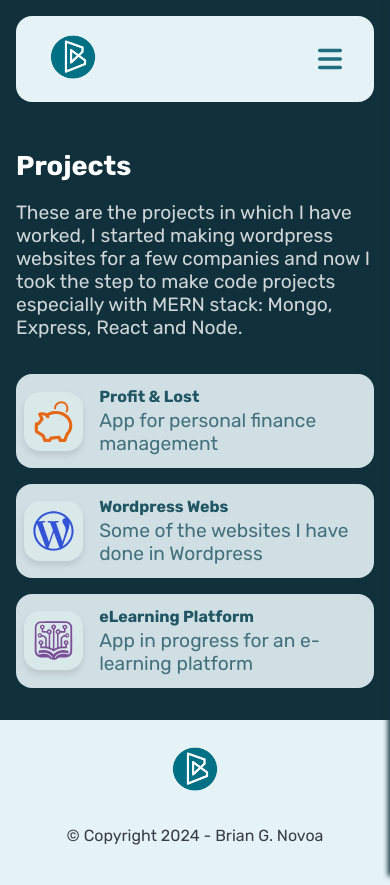
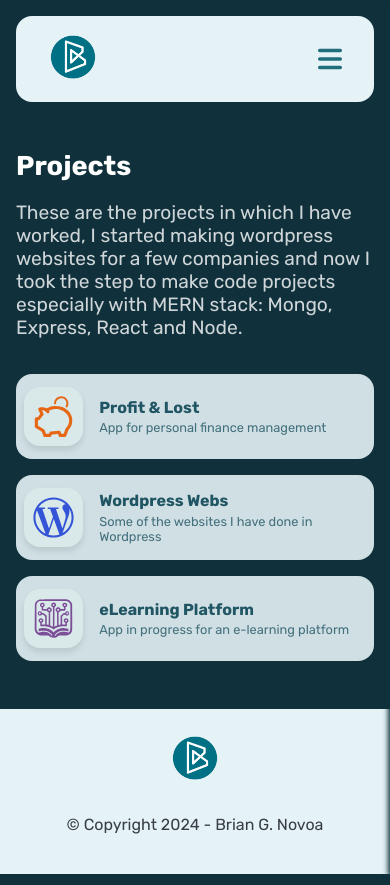
Before and after one commit to brianglezn/brian-novoa.com, a React (Vite) app: page /projects in a window 390 px wide. Built offline with nearby package versions, Linux system fonts and the light colour scheme.

Commit message:
Correcciones de css y de textos

```diff
--- a/src/components/ProjectItem.scss
+++ b/src/components/ProjectItem.scss
@@ -21,7 +21,7 @@
     opacity: 1;
   }
 
-  div {
+  .projectItem-container {
     display: flex;
     flex-direction: column;
     justify-content: center;
@@ -49,7 +49,7 @@
       height: 3.5rem;
     }
 
-    div {
+    .projectItem-container {
       h3 {
         font-size: 1.2rem;
       }
@@ -68,7 +68,7 @@
       height: 3.3rem;
     }
 
-    div {
+    .projectItem-container {
       h3 {
         font-size: 1rem;
       }
--- a/src/components/ProjectItem.tsx
+++ b/src/components/ProjectItem.tsx
@@ -11,7 +11,7 @@ const ProjectItem: React.FC<ProjectItemProps> = ({ imgSrc, title, description, h
     return (
         <a className="projectItem" href={href}>
             <img src={imgSrc} alt={title} />
-            <div>
+            <div className='projectItem-container'>
                 <h3>{title}</h3>
                 <p>{description}</p>
             </div>
--- a/src/locales/en/translation.json
+++ b/src/locales/en/translation.json
@@ -7,7 +7,7 @@
     "Home": {
         "main": {
             "title": "Web Developer",
-            "description": "I'm Brian, a frontend developer passionate about web design & learning and building new experiences.",
+            "description": "I'm Brian, a frontend developer passionate about web design. I love learning and creating new experiences that improve user interaction.",
             "contact": "Contact"
         },
         "projects": {
--- a/src/locales/es/translation.json
+++ b/src/locales/es/translation.json
@@ -7,7 +7,7 @@
     "Home": {
         "main": {
             "title": "Desarrollador Web",
-            "description": "Soy Brian, un desarrollador frontend apasionado por el diseño web y aprender y construir nuevas experiencias.",
+            "description": "Soy Brian, un desarrollador frontend apasionado por el diseño web. Me encanta aprender y crear nuevas experiencias que mejoren la interacción del usuario.",
             "contact": "Contacto"
         },
         "projects": {
@@ -75,7 +75,7 @@
             "ProfitLost": {
                 "title": "Profit & Lost",
                 "description": "App para la gestión de las finanzas personales",
-                "description2": "Con Profit&Lost, puedes gestionar sus finanzas personales con facilidad y eficacia. Nuestra intuitiva plataforma te ayudará a controlar ingresos, gastos y ahorros, todo en un mismo lugar. ¡Empieza a tomar decisiones financieras más inteligentes hoy mismo! Organiza tus finanzas, planifica tus objetivos y monitorea tu progreso con nuestras herramientas avanzadas de análisis financiero. Profit&Lost te proporciona todo lo que necesitas para mantener tus finanzas en orden y alcanzar tus metas económicas."
+                "description2": "Con Profit&Lost, puedes gestionar tus finanzas personales con facilidad y eficacia. Nuestra intuitiva plataforma te ayudará a controlar ingresos, gastos y ahorros, todo en un mismo lugar. ¡Empieza a tomar decisiones financieras más inteligentes hoy mismo! Organiza tus finanzas, planifica tus objetivos y monitorea tu progreso con nuestras herramientas avanzadas de análisis financiero. Profit&Lost te proporciona todo lo que necesitas para mantener tus finanzas en orden y alcanzar tus metas económicas."
             },
             "WP": {
                 "title": "Webs Wordpress",
```
